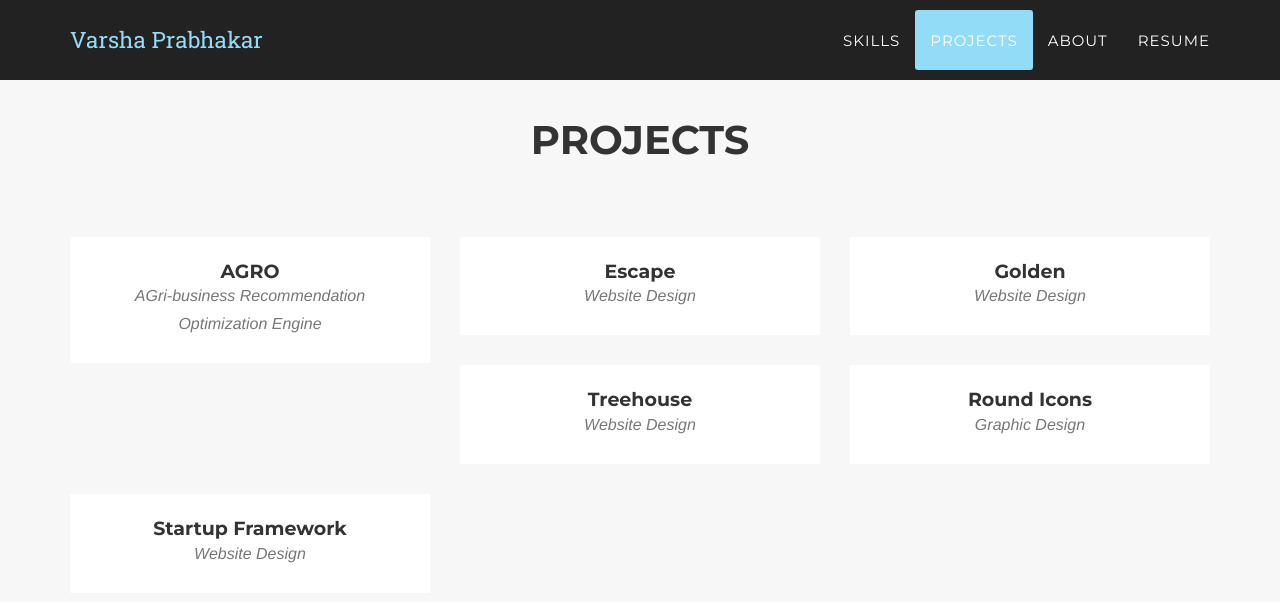
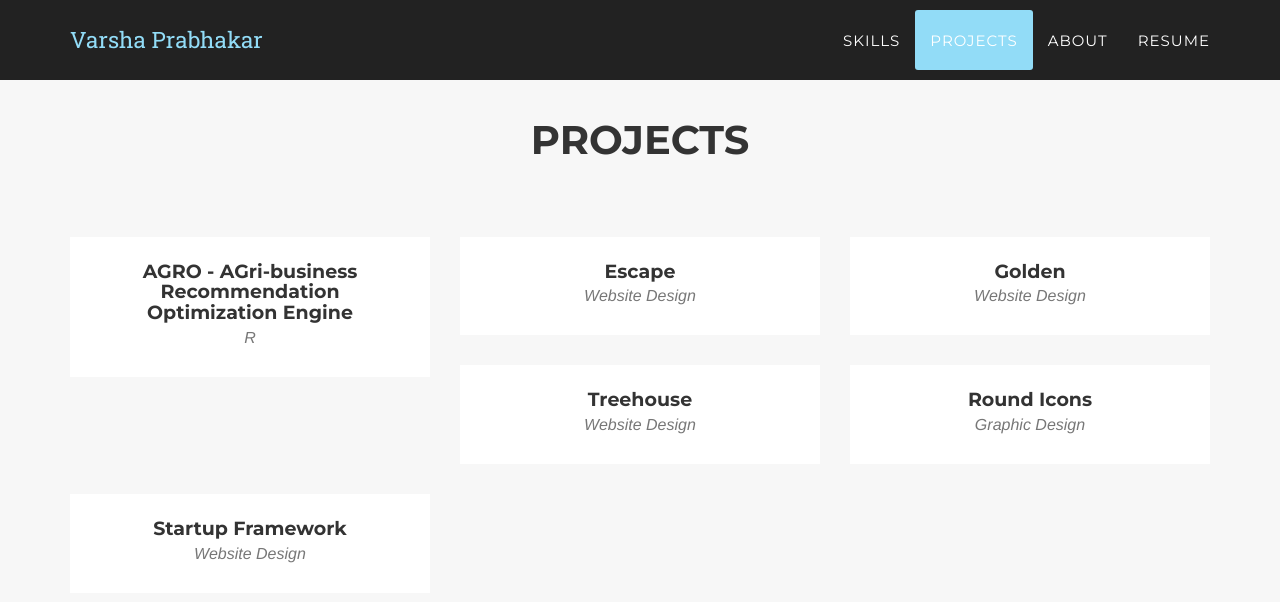
Before and after one commit to VarshaPrabhakar07/VarshaPrabhakar07.github.io, a Jekyll site: the page built from _posts/2014-07-18-project-1.markdown, in a window 1280 px wide and 900 px high, scrolled down 1464 px. Shown: the top 602 px of the window. Built offline with Jekyll 4.4.1, drawn with Linux system fonts in a browser that asks for light colours; some web fonts are replaced.

```diff
--- a/_posts/2014-07-18-project-1.markdown
+++ b/_posts/2014-07-18-project-1.markdown
@@ -1,6 +1,6 @@
 ---
-title: AGRO
-subtitle: AGri-business Recommendation Optimization Engine
+title: AGRO - AGri-business Recommendation Optimization Engine
+subtitle: R
 layout: default
 modal-id: 1
 date: 2014-07-18
```
